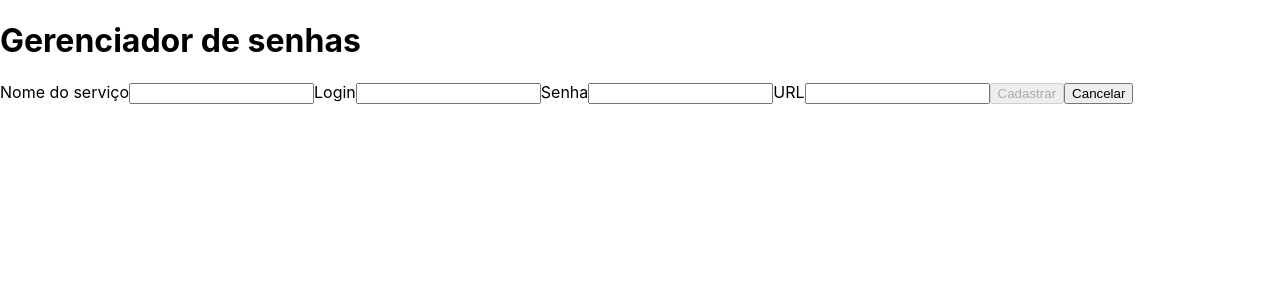
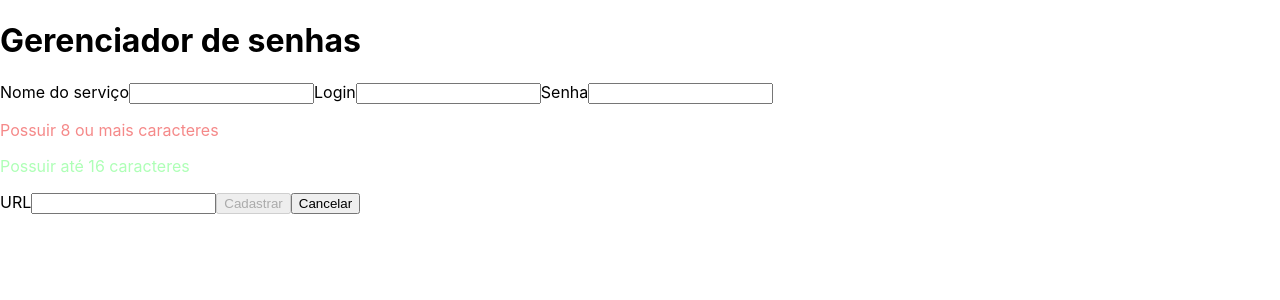
Before and after one commit to SamuelSfeir/React-password_manager, a React (Vite) app: page / in a window 1280 px wide. Both pictures are taken after a click on the button "Cadastrar nova senha". Shown: the top 300 px of the page. Built offline with nearby package versions, Linux system fonts and the light colour scheme.

Commit message:
adiciona partes do requisito 5

```diff
--- a/src/components/Form.tsx
+++ b/src/components/Form.tsx
@@ -34,9 +34,8 @@ function Form() {
   || !contemLetras(senha)
   || !contemCaracteresEspeciais(senha);
 
-  //   if (senha.length < 8) {
-  //     <h1 className="valid-password-check">Possuir 8 ou mais caracteres</h1>;
-  //   }
+  const isSenhaValida = senha.length >= 8;
+  const isSenhaValida2 = senha.length <= 16;
 
   const handleSubmit = (event: React.FormEvent<HTMLFormElement>) => {
     event.preventDefault();
@@ -77,6 +76,16 @@ function Form() {
             value={ senha }
             onChange={ (e) => setSenha(e.target.value) }
           />
+          {isSenhaValida ? (
+            <p className="valid-password-check">Possuir 8 ou mais caracteres</p>
+          ) : (
+            <p className="invalid-password-check">Possuir 8 ou mais caracteres</p>
+          )}
+          {isSenhaValida2 ? (
+            <p className="valid-password-check">Possuir até 16 caracteres</p>
+          ) : (
+            <p className="invalid-password-check">Possuir até 16 caracteres</p>
+          )}
 
           <label htmlFor="URL">URL</label>
           <input
```
